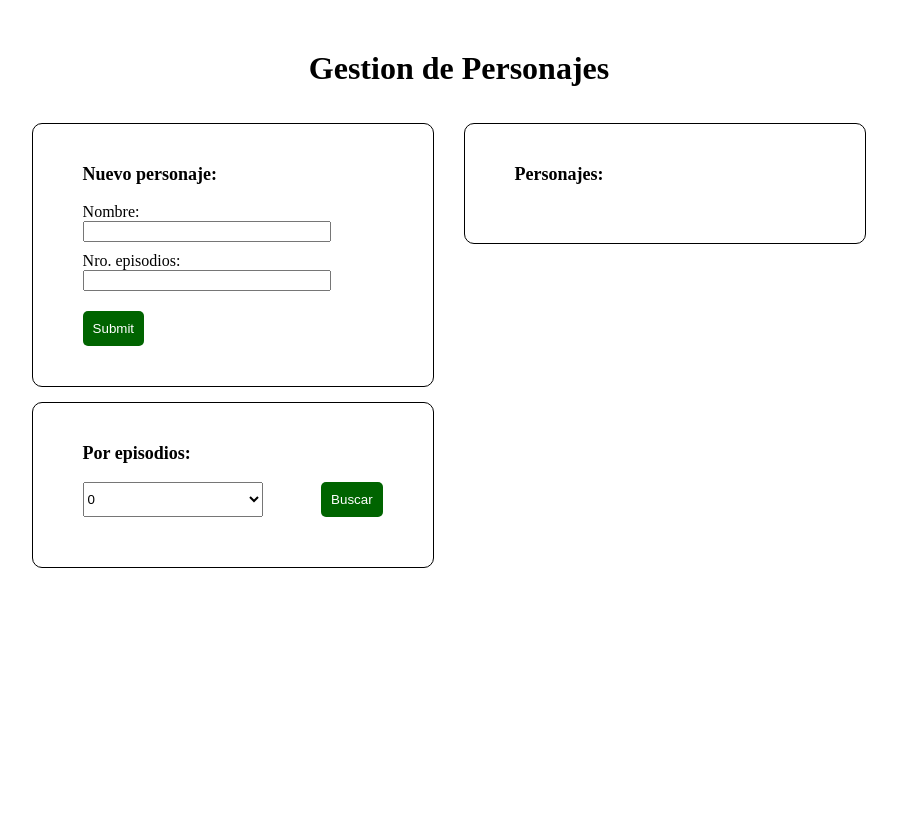
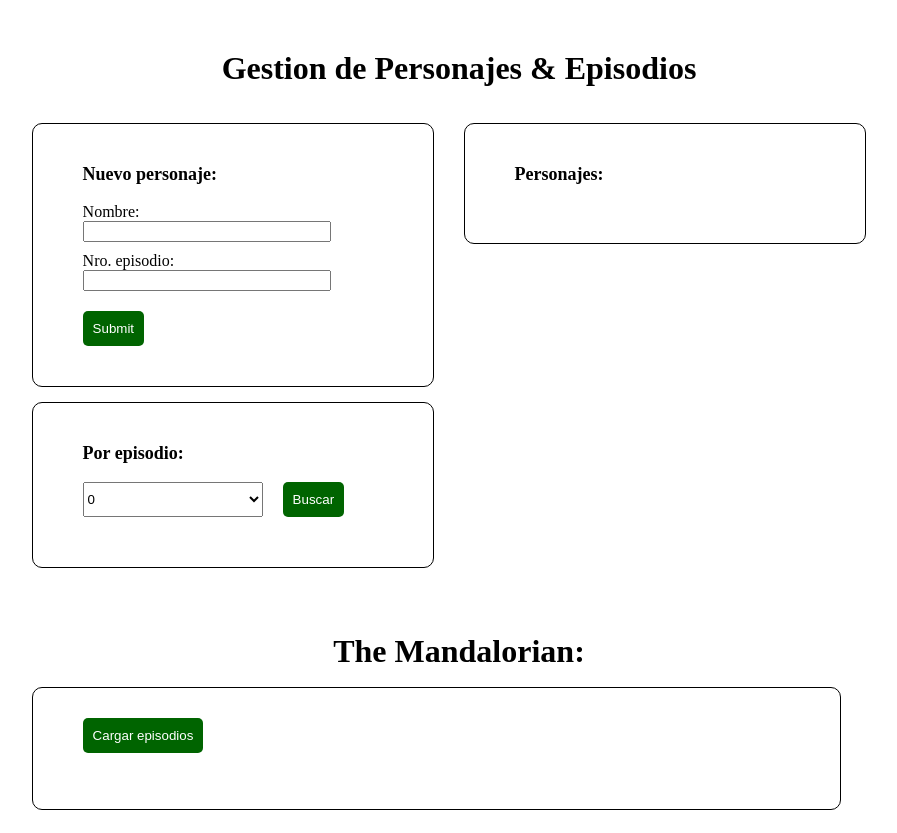
Before and after one commit to ffernandojp/python_bdd_nosql, a Flask app: page / in a window 1280 px wide. Shown: the whole page, without its empty margins (181-1078 px from the left). Before the commit the page ends 568 px from the top, so only its background shows below. Run offline with Flask 3, Linux system fonts and the light colour scheme; data that the repository does not hold is empty.

Commit message:
uploading final files

```diff
--- /dev/null
+++ b/TP_2/pythonRedis/db_scripts/the_macedonian.txt
@@ -0,0 +1 @@
+rpush the_macedonian_episodes "Capitulo 1: The Mandalorian, 450" "Capitulo 2: The Child, 2132" "Capitulo 3: The Sin, 3400" "Capitulo 4: Sanctuary, 780" "Capitulo 5: The Gunslinger, 890" "Capitulo 6: The Prisoner, 987" "Capitulo 7: The Reckoning, 1035" "Capitulo 8: Redemption, 2750" "Capitulo 9: The Marshal, 1860" "Capitulo 10: The Passenger, 1200" "Capitulo 11: The Heiress, 3000" "Capitulo 12: The Siege, 2074" "Capitulo 13: The Jedi, 2300" "Capitulo 14: The Tragedy, 4350" "Capitulo 15: The Believer, 3025" "Capitulo 16: The Rescue, 1800"
--- a/TP_2/pythonRedis/project/app.py
+++ b/TP_2/pythonRedis/project/app.py
@@ -3,19 +3,13 @@
 import json
 
 app = Flask(__name__, template_folder="./templates")
-# redis = Redis(host="redis", port=6379)
-# r = Redis(host="localhost", port=6379, decode_responses=True)
-
-# TODO: PRUEBA REDIS
-# print(r.set("foo", "bar"))
-# True
-# print(r.get("foo"))
-# bar
 
 
 def connect_db():
     print("Connecting to DB")
-    conexion = Redis(host="localhost", port=6379, decode_responses=True, db=1)
+    # conexion = Redis(host="localhost", port=6379, decode_responses=True, db=1)
+    conexion = Redis(host="db-redis", port=6379, decode_responses=True, db=1)
+
     if conexion.ping():
         print("DB Connected")
     else:
@@ -26,25 +20,70 @@
 
 def get_personajes(db, list_name):
     lista = db.hgetall(list_name)
-
     return lista
 
 
-def get_episode(db, list_name, person):
+def get_episode_character(db, list_name, person):
     episode = db.hget(list_name, person)
     return episode
 
 
 def set_personajes(db, list_name, person, episode):
     db.hset(list_name, person, episode)
-
     return True
 
 
 def delete_personaje(db, list_name, person):
     db.hdel(list_name, person)
+    return True
+
+
+# *** ALQUILER CAPITULOS THE_mandalorian ***
+
+
+def get_mandalorian_episodes(db, list_name):
+    lista = db.lrange(list_name, 0, -1)
+    return lista
+
+
+def get_episode_status(db, episode):
+    status = db.get(episode)
+
+    if status is None:
+        status = "Disponible"
+        db.set(episode, status)
+    return status
+
+
+def get_episode_position(db, list_name, episode):
+    position = db.lpos(list_name, episode)
+    return position
+
+
+def get_episode_the_mandalorian(db, list_name, position):
+    episode = db.lindex(list_name, position)
+    return episode
+
+
+def set_key_for_episode(db, episode, status):
+    db.set(episode, status)
+    return True
+
+
+def set_expire_time_to_episode(db, episode, status):
+    if status == "Reservado":
+        db.set(episode, status)
+        db.expire(episode, 240)
+
+    if status == "Alquilado":
+        db.set(episode, status)
+        db.expire(episode, 86400)
 
     return True
+
+
+def get_expire_time_episode(db, episode):
+    return db.ttl(episode)
 
 
 @app.route("/", methods=["GET"])
@@ -56,7 +95,7 @@
     lista_personajes = (
         "<ul style='list-style-type: none;'>"
         + "".join(
-            f"<li style='margin-bottom: 2px;'><form action='/eliminarPersonaje' method='POST'><input type='hidden' name='personaje' value={item}> Nombre: {item}, episodios: {get_episode(connect_db(), 'lista_personajes', item)}<button class='btn-delete' type='submit'>Eliminar</button></form></li>"
+            f"<li style='margin-bottom: 2px;'><form action='/eliminarPersonaje' method='POST'><input type='hidden' name='personaje' value={item}> Nombre: {item}, episodios: {get_episode_character(connect_db(), 'lista_personajes', item)}<button class='btn-delete' type='submit'>Eliminar</button></form></li>"
             for item in lista
         )
         + "</ul>"
@@ -66,16 +105,24 @@
     episodios_filtered = []
     for item in lista:
         if (
-            get_episode(connect_db(), "lista_personajes", item)
+            get_episode_character(connect_db(), "lista_personajes", item)
             not in episodios_filtered
         ):
+            episodio = get_episode_character(connect_db(), "lista_personajes", item)
+            if episodio.count(",") > 0:
+                episodio = episodio.split(",")
             episodios_filtered.append(
-                get_episode(connect_db(), "lista_personajes", item)
+                get_episode_character(connect_db(), "lista_personajes", item)
             )
 
-    numbers = [int(value) for value in episodios_filtered]
-
-    episodios_array = sorted(numbers)
+    # Dividir la cadena por la coma solo si contiene comas
+    split_array = [
+        sub.split(",") if "," in sub else [sub] for sub in episodios_filtered
+    ]
+    # Concatenate the resulting array with the desired separator
+    result = [value for sub in split_array for value in sub] + episodios_filtered[0:2]
+    # Convert strings to integers and remove duplicates
+    episodios_array = sorted(set(int(value) for value in result))
 
     episodios = (
         "<select name='episodes' id='episodes'>"
@@ -87,26 +134,49 @@
     lista_por_episodios = (
         "<ul style='list-style-type: none;'>"
         + "".join(
-            f"<li style='margin-bottom: 2px;'>Nombre: {item}, episodios: {get_episode(connect_db(), 'lista_personajes', item)}</li>"
+            f"<li style='margin-bottom: 2px;'>Nombre: {item}, episodios: {get_episode_character(connect_db(), 'lista_personajes', item)}</li>"
             for item in lista_filtrada
         )
         + "</ul>"
     )
 
-    return render_template("index.html", list=lista_personajes, episodes=episodios)
+    the_mandalorian_list = get_mandalorian_episodes(
+        connect_db(), "the_mandalorian_episodes"
+    )
+    if len(the_mandalorian_list) == 0:
+        buttonCargar = "<button type='submit' class='btn-submit'><a style='text-decoration: none; color: white;' href='/cargarEpisodios'>Cargar episodios</a></button>"
+    else:
+        buttonCargar = "<input type='hidden'>"
+    lista_the_mandalorian = (
+        "<ul style='list-style-type: none;'>"
+        + "".join(
+            f"<li style='margin-bottom: 2px;'><form action={'/episodioAlquilado' if get_episode_status(connect_db(), item.split(',')[0]) == 'Alquilado' else '/reservarEpisodio'} method='POST'><input type='hidden' name='episodio_position' value={get_episode_position(connect_db(), 'the_mandalorian_episodes', item)}>{item.split(',')[0]} ({get_episode_status(connect_db(), item.split(',')[0])})<button class='{'btn-pagar' if get_episode_status(connect_db(), item.split(',')[0]) == 'Reservado' else 'btn-alquilado' if get_episode_status(connect_db(), item.split(',')[0]) == 'Alquilado' else 'btn-reserva' }' type='submit'>{'Pagar Reserva'if get_episode_status(connect_db(), item.split(',')[0]) == 'Reservado' else 'Alquilado' if get_episode_status(connect_db(), item.split(',')[0]) == 'Alquilado' else 'Reservar'}</button></form></li>"
+            for item in the_mandalorian_list
+        )
+        + "</ul>"
+    )
+    return render_template(
+        "index.html",
+        list=lista_personajes,
+        episodes=episodios,
+        list_mandalorian=lista_the_mandalorian,
+        buttonCargar=buttonCargar,
+    )
 
 
 def filtrar_personajes_episodios(db, list_name, episodios):
     lista = db.hgetall(list_name)
     filtrado_personajes_episodios = []
     for item in lista:
-        if get_episode(connect_db(), "lista_personajes", item) == episodios:
+        result = get_episode_character(connect_db(), "lista_personajes", item)
+        result = result.split(",")
+        if episodios in result:
             filtrado_personajes_episodios.append(item)
     return filtrado_personajes_episodios
 
 
-@app.route("/listarEpisodios", methods=["POST"])
-def listarEpisodios():
+@app.route("/listarEpisodiosPersonajes", methods=["POST"])
+def listarEpisodiosPersonajes():
     episodios = request.form["episodes"]
     personajes_filtrados = filtrar_personajes_episodios(
         connect_db(), "lista_personajes", episodios
@@ -121,17 +191,32 @@
     )
 
     return render_template(
-        "listarEpisodios.html",
+        "listarEpisodiosPersonajes.html",
         episodes=episodios,
         list_by_episodes=lista_personajes_episodios,
     )
+
+
+def get_personaje(db, list_name, person):
+    personaje = db.hget(list_name, person)
+    return personaje
 
 
 @app.route("/agregarPersonaje", methods=["POST"])
 def agregarPersonaje():
     nombre = request.form["nombre"]
     episodios = request.form["episodios"]
-    set_personajes(connect_db(), "lista_personajes", nombre, episodios)
+    episodio_value = get_personaje(connect_db(), "lista_personajes", nombre)
+    if episodio_value:
+        if episodios not in episodio_value:
+            set_personajes(
+                connect_db(),
+                "lista_personajes",
+                nombre,
+                episodio_value + "," + episodios,
+            )
+    else:
+        set_personajes(connect_db(), "lista_personajes", nombre, episodios)
     return redirect(url_for("index"))
 
 
@@ -142,10 +227,97 @@
     return redirect(url_for("index"))
 
 
-@app.route("/redis/get")
-def getData():
-    return r.get("foo")
+# *** RESERVA DE EPISODIO ***
+
+
+@app.route("/cargarEpisodios")
+def cargarEpisodios():
+    list_name = "the_mandalorian_episodes"
+    data = [
+        "Capitulo 1: The Mandalorian, 450",
+        "Capitulo 2: The Child, 2132",
+        "Capitulo 3: The Sin, 3400",
+        "Capitulo 4: Sanctuary, 780",
+        "Capitulo 5: The Gunslinger, 890",
+        "Capitulo 6: The Prisoner, 987",
+        "Capitulo 7: The Reckoning, 1035",
+        "Capitulo 8: Redemption, 2750",
+        "Capitulo 9: The Marshal, 1860",
+        "Capitulo 10: The Passenger, 1200",
+        "Capitulo 11: The Heiress, 3000",
+        "Capitulo 12: The Siege, 2074",
+        "Capitulo 13: The Jedi, 2300",
+        "Capitulo 14: The Tragedy, 4350",
+        "Capitulo 15: The Believer, 3025",
+        "Capitulo 16: The Rescue, 1800",
+    ]
+
+    for item in data:
+        connect_db().rpush(list_name, item)
+
+    return redirect(url_for("index"))
+
+
+@app.route("/reservarEpisodio", methods=["POST"])
+def reservarEpisodio():
+    episodio_position = request.form["episodio_position"]
+    episodio = get_episode_the_mandalorian(
+        connect_db(), "the_mandalorian_episodes", episodio_position
+    )
+    episodio_name = episodio.split(",")[0]
+    episodio_price = int(episodio.split(",")[1])
+
+    if get_expire_time_episode(connect_db(), episodio_name) < 0:
+        set_expire_time_to_episode(connect_db(), episodio_name, "Reservado")
+
+    expire_time = get_expire_time_episode(connect_db(), episodio_name)
+
+    return render_template(
+        "reservarEpisodio.html",
+        episode=episodio_name,
+        expireTime=expire_time,
+        price=episodio_price,
+        episodePosition=episodio_position,
+    )
+
+
+@app.route("/pagarReserva", methods=["POST"])
+def pagarEpisodio():
+    episodio_position = request.form["episodio_position"]
+    episodio = get_episode_the_mandalorian(
+        connect_db(), "the_mandalorian_episodes", episodio_position
+    )
+    episodio_name = episodio.split(",")[0]
+    episodio_price = int(episodio.split(",")[1])
+
+    if get_expire_time_episode(connect_db(), episodio_name) < 0:
+        set_expire_time_to_episode(connect_db(), episodio_name, "Alquilado")
+
+    expire_time = get_expire_time_episode(connect_db(), episodio_name)
+
+    return redirect(url_for("index"))
+
+
+@app.route("/episodioAlquilado", methods=["POST"])
+def episodioAlquilado():
+    episodio_position = request.form["episodio_position"]
+    episodio = get_episode_the_mandalorian(
+        connect_db(), "the_mandalorian_episodes", episodio_position
+    )
+    episodio_name = episodio.split(",")[0]
+
+    expire_time = get_expire_time_episode(connect_db(), episodio_name)
+
+    return render_template(
+        "episodioAlquilado.html", expireTime=expire_time, episode=episodio_name
+    )
+
+
+# @app.route("/redis/get")
+# def getData():
+#     return r.get("foo")
 
 
 if __name__ == "__main__":
-    app.run(debug=True)
+    # app.run(debug=True)
+    app.run(host="web-api-flask", port="5000", debug=True)
--- a/TP_2/pythonRedis/project/static/style.css
+++ b/TP_2/pythonRedis/project/static/style.css
@@ -3,6 +3,14 @@
   font-weight: bold;
   font-size: xx-large;
   margin-top: 50px;
+}
+
+.serie-title {
+  text-align: center;
+  font-weight: bold;
+  font-size: xx-large;
+  margin-top: 50px;
+  margin-bottom: 2px;
 }
 
 .div-title {
@@ -58,6 +66,15 @@
   height: fit-content;
 }
 
+.entire-container {
+  border: 1px solid black;
+  border-radius: 10px;
+  padding: 20px 50px 40px 50px;
+  margin: 15px;
+  width: 80%;
+  height: fit-content;
+}
+
 .btn-submit {
   margin-top: 10px;
   background-color: darkgreen;
@@ -102,13 +171,15 @@
   margin-bottom: 10px;
   display: flex;
   flex-direction: row;
-  justify-content: space-between;
+  /* justify-content: space-between; */
   align-items: center;
 }
 
 .form-episodes > .form-group > select {
   width: 60%;
   height: 35px;
+  margin-right: 20px;
+
 }
 
 .form-episodes > .form-group > .btn-submit {
--- a/TP_2/pythonRedis/project/templates/index.html
+++ b/TP_2/pythonRedis/project/templates/index.html
@@ -9,7 +9,7 @@
 </head>
 
 <body>
-  <h1 class="main-title">Gestion de Personajes</h1>
+  <h1 class="main-title">Gestion de Personajes & Episodios</h1>
   <div class="main-div">
     <div class="left-container">
       <div class="container">
@@ -20,7 +20,7 @@
               <input type="text" id="nombre" name="nombre">
             </div>
             <div class="form-group">
-            <label for="episodios">Nro. episodios:</label>
+              <label for="episodios">Nro. episodio:</label>
               <input type="number" id="episodios" name="episodios">
             </div>
             <input class="btn-submit" type="submit" value="Submit">
@@ -28,18 +28,16 @@
       </div>
       <div class="container">
         <div class="div-episodes-form">
-          <p class="div-title">Por episodios:</p>
-          <form class="form-episodes" action="/listarEpisodios" method="POST">
+          <p class="div-title">Por episodio:</p>
+          <form class="form-episodes" action="/listarEpisodiosPersonajes" method="POST">
             <div class="form-group">
 
               {{ episodes | safe }}
 
               <input class="btn-submit" type="submit" value="Buscar">
             </div>
-
+          </form>
         </div>
-
-        </form>
       </div>
 
       {{ list_by_episodes | safe }}
@@ -54,5 +52,15 @@
       </div>
     </div>
   </div>
+
+  <h2 class="serie-title">The Mandalorian:</h2>
+  <div class="main-div">
+    <div class="entire-container">
+      {{ buttonCargar | safe }}
+
+      {{ list_mandalorian | safe }}
+    </div>
+  </div>
 </body>
+
 </html>
```
Also changed, not shown: other parts of TP_2/pythonRedis/project/static/style.css (+87 -1 lines), TP_2/prueba_redis.py (deleted, +0 -56 lines), TP_2/pythonRedis/docker-compose.yaml (added, +21 -0 lines), TP_2/pythonRedis/project/templates/episodioAlquilado.html (added, +19 -0 lines), TP_2/pythonRedis/project/templates/listarEpisodiosPersonajes.html (added, +20 -0 lines), TP_2/pythonRedis/project/templates/reservarEpisodio.html (added, +31 -0 lines), 1 other file. Lines whose indentation alone changed are shown as unchanged.
